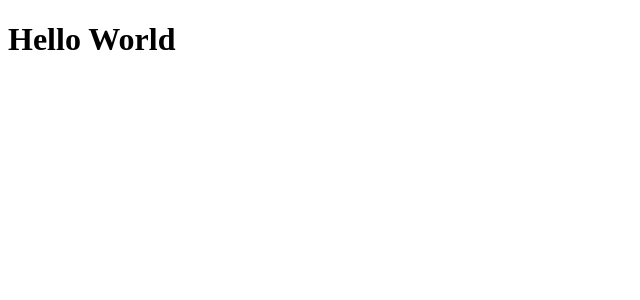
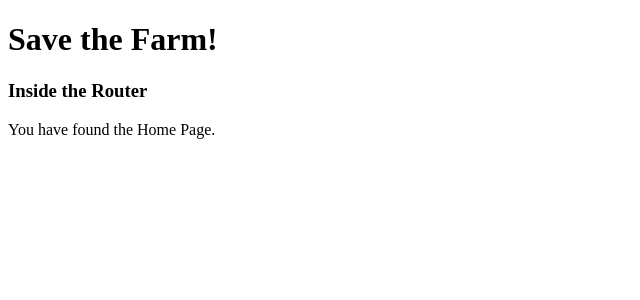
Before and after one commit to franco-ortega/adventure-game-front-end, a React app: page / in a window 1280 px wide. Shown: the top 300 px of the page, without its empty margins (0-640 px from the left). Built offline with nearby package versions, Linux system fonts and the light colour scheme.

Commit message:
set up initial App with Router and Home component

```diff
--- a/package.json
+++ b/package.json
@@ -61,6 +61,7 @@
   },
   "dependencies": {
     "react": "^17.0.1",
-    "react-dom": "^17.0.1"
+    "react-dom": "^17.0.1",
+    "react-router-dom": "^5.2.0"
   }
 }
--- a/src/components/app/App.jsx
+++ b/src/components/app/App.jsx
@@ -1,5 +1,24 @@
 import React from 'react';
+import {
+  BrowserRouter as Router,
+  Route,
+  Switch
+} from 'react-router-dom';
+import Home from '../home/Home';
 
 export default function App() {
-  return <h1>Hello World</h1>;
+  return (
+    <>
+      <h1>Save the Farm!</h1>
+      <Router>
+        <h3>Inside the Router</h3>
+        <Switch>
+          <Route
+            exact path="/"
+            component={Home}
+          />
+        </Switch>
+      </Router>
+    </>
+  );
 }
--- /dev/null
+++ b/src/components/home/Home.jsx
@@ -0,0 +1,10 @@
+import React from 'react';
+
+export default function Home() {
+  console.log('Home component');
+  return (
+    <div>
+      You have found the Home Page.
+    </div>
+  );
+}
--- a/src/index.html
+++ b/src/index.html
@@ -5,7 +5,7 @@
   <meta charset="UTF-8">
   <meta name="viewport" content="width=device-width, initial-scale=1.0">
   <meta http-equiv="X-UA-Compatible" content="ie=edge">
-  <title>adventure-game-front-end</title>
+  <title>Save The Farm!</title>
 </head>
 
 <body>
```
Also changed, not shown: 1 other file (tests, documents, lock files or other folders).
